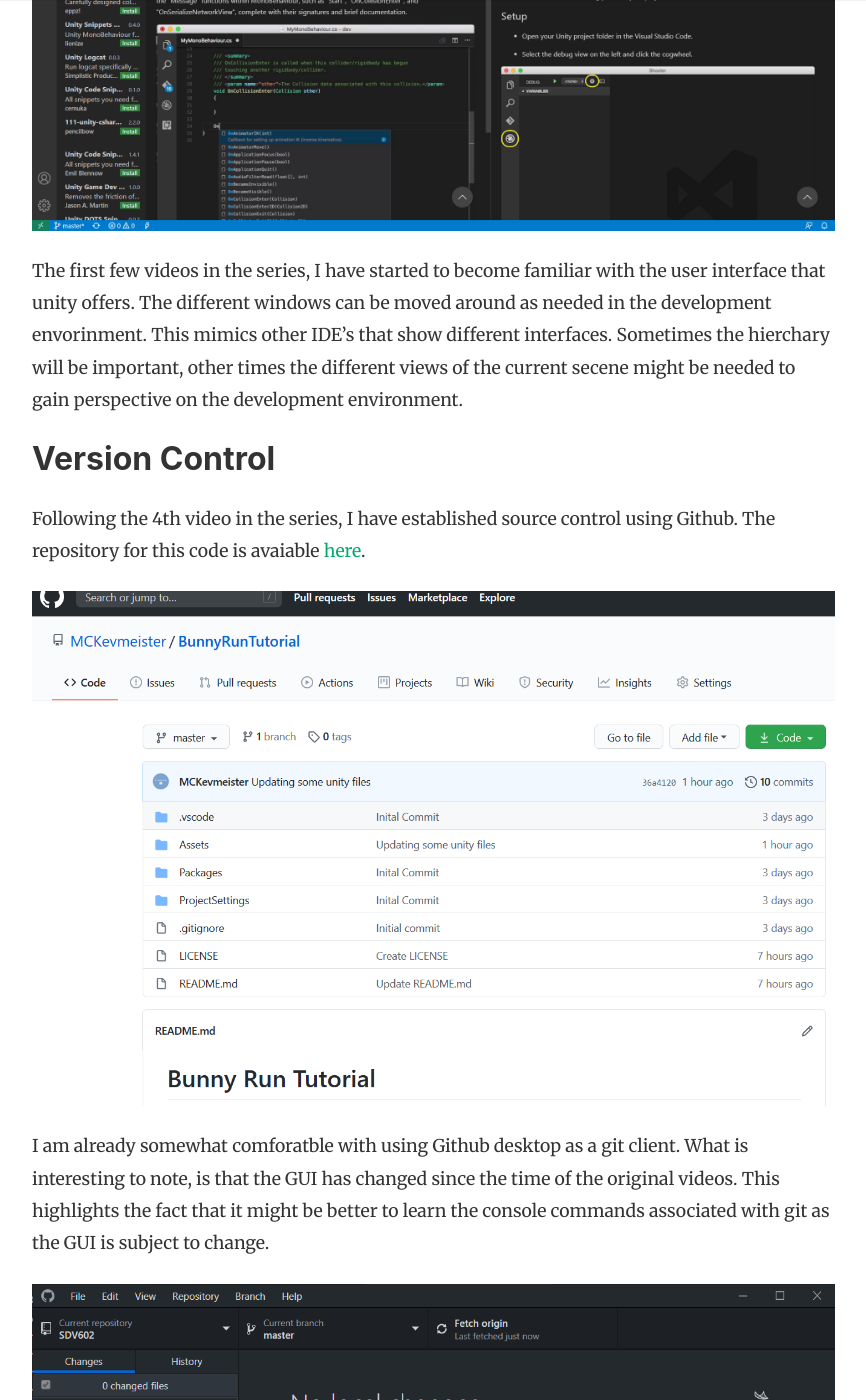
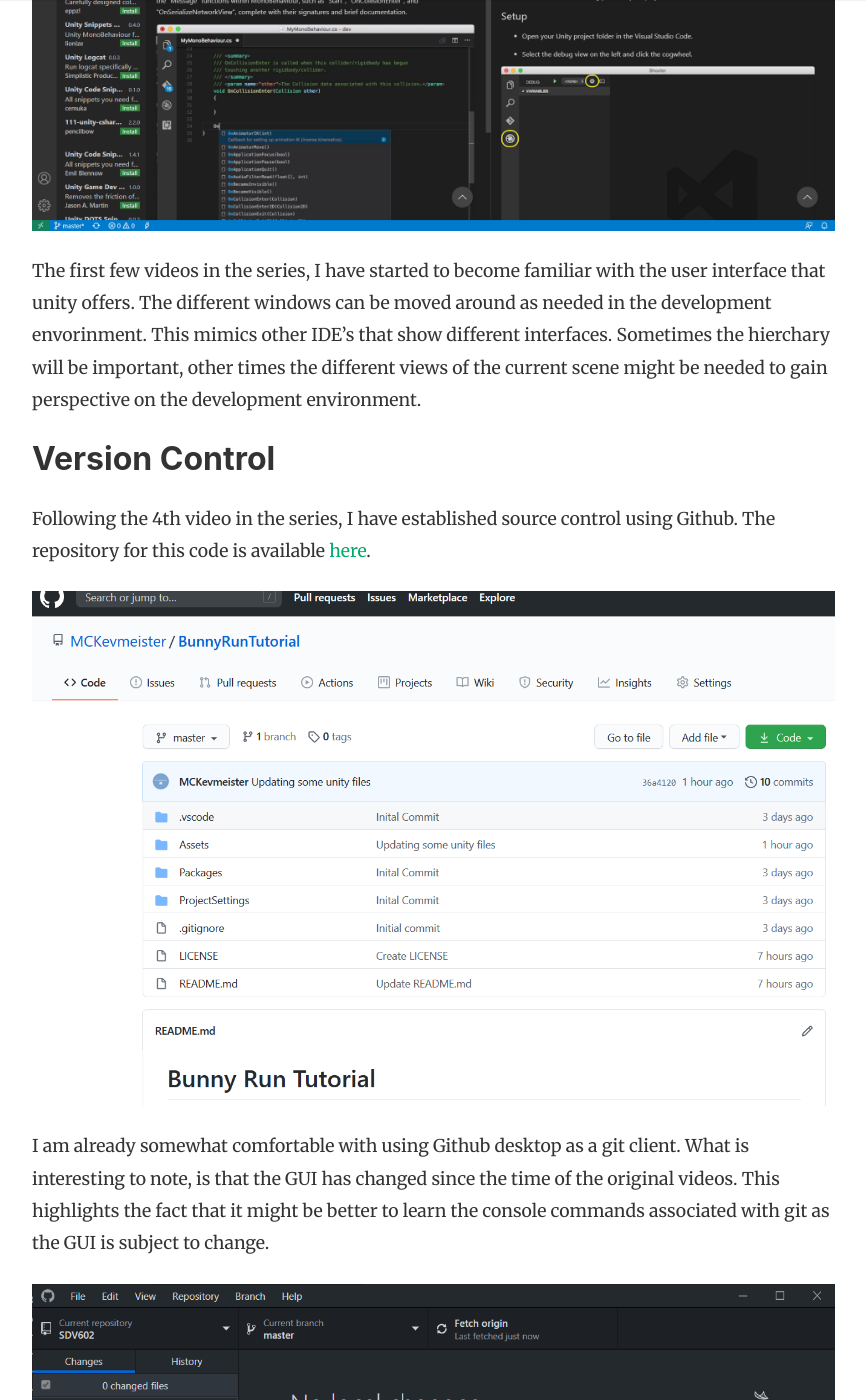
Before and after one commit to MCKevmeister/MCKevmeister.github.io, a Jekyll site: the page built from _posts/2020-07-24-SDV602-Journal-1.md, in a window 1280 px wide and 1400 px high, scrolled down 2048 px. Shown: the whole window, without its empty margins (68-934 px from the left). Built offline with Jekyll 4.4.1, drawn with Linux system fonts in a browser that asks for light colours; nearby versions of some CDN libraries; comment, search, counter and statistics services are not loaded; some of the changed text lies outside the part shown.

Commit message:
minor changes

```diff
--- a/_posts/2020-07-24-SDV602-Journal-1.md
+++ b/_posts/2020-07-24-SDV602-Journal-1.md
@@ -32,15 +32,15 @@
 
 ![VS Code Extensions for Unity](/assets/images/vs-code-unity-extensions.png)
 
-The first few videos in the series, I have started to become familiar with the user interface that unity offers. The different windows can be moved around as needed in the development envorinment. This mimics other IDE's that show different interfaces. Sometimes the hierchary will be important, other times the different views of the current secene might be needed to gain perspective on the development environment.
+The first few videos in the series, I have started to become familiar with the user interface that unity offers. The different windows can be moved around as needed in the development envorinment. This mimics other IDE's that show different interfaces. Sometimes the hierchary will be important, other times the different views of the current scene might be needed to gain perspective on the development environment.
 
 ## Version Control
 
-Following the 4th video in the series, I have established source control using Github. The repository for this code is avaiable [here](https://github.com/MCKevmeister/BunnyRunTutorial).
+Following the 4th video in the series, I have established source control using Github. The repository for this code is available [here](https://github.com/MCKevmeister/BunnyRunTutorial).
 
 ![Run bunny run github](/assets/images/rbr-github.png)
 
-I am already somewhat comforatble with using Github desktop as a git client. What is interesting to note, is that the GUI has changed since the time of the original videos. This highlights the fact that it might be better to learn the console commands associated with git as the GUI is subject to change.
+I am already somewhat comfortable with using Github desktop as a git client. What is interesting to note, is that the GUI has changed since the time of the original videos. This highlights the fact that it might be better to learn the console commands associated with git as the GUI is subject to change.
 
 ![Github Desktop](/assets/images/github-desktop.png)
 
```
Also changed, not shown: other parts of _posts/2020-07-24-SDV602-Journal-1.md (+1 -1 lines).
